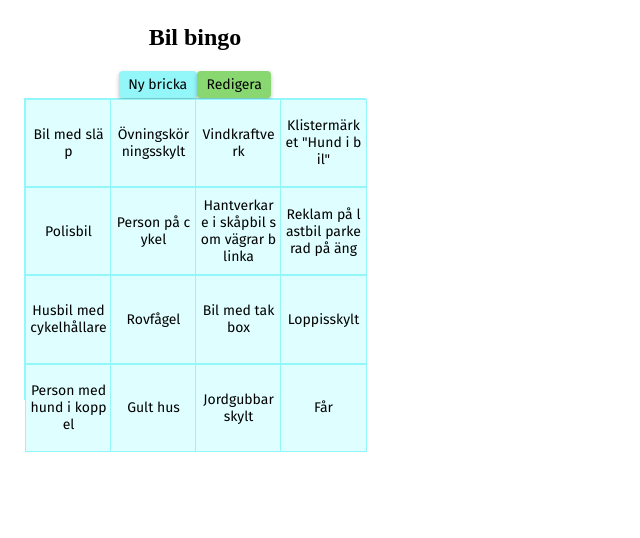
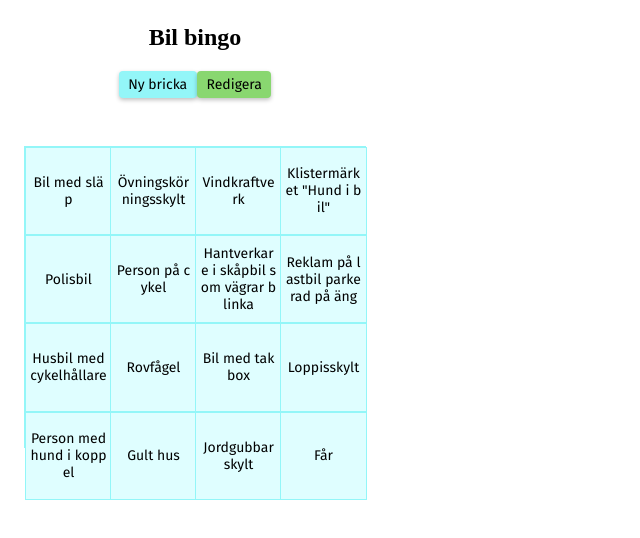
Before and after one commit to Sunse7/examination-2-car-bingo, a React (Vite) app: page /startpage in a window 1280 px wide. Shown: the top 538 px of the page, without its empty margins (0-640 px from the left). Built offline with nearby package versions, Linux system fonts and the light colour scheme.

Commit message:
A little margin

```diff
--- a/src/Components/BingoTray.module.scss
+++ b/src/Components/BingoTray.module.scss
@@ -5,4 +5,5 @@
     grid-template-columns: repeat(4, 1fr);
     height: 300px;
     border: 1px solid $primaryBlue;
+    margin: 3rem 0;
 }
```
